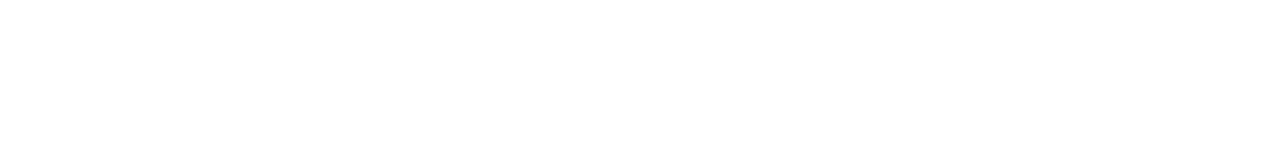
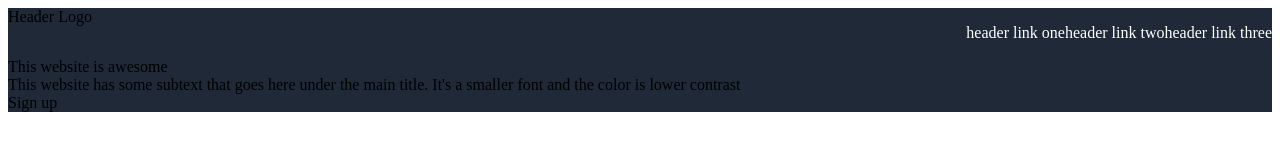
Before and after one commit to saufts/odin_website_project, a plain HTML site: page index.html in a window 1280 px wide. Drawn offline with Linux system fonts and the light colour scheme.

Commit message:
Add header background and links

```diff
--- a/index.html
+++ b/index.html
@@ -10,11 +10,24 @@
 <body>
     <div class="header-container">
         <div class="header-top">
+            <div class="header-logo">
+                Header Logo
+            </div>
+            <div class="header-links">
+                <ul>
+                    <li><a href="#">header link one</a></li>
+                    <li><a href="#">header link two</a></li>
+                    <li><a href="#">header link three</a></li>
+                </ul>
+            </div>
 
         </div>
         <div class="header-bottom">
             <div class="header-text-button">
-
+                <div class="hero-text">This website is awesome</div>
+                <div class="hero-secondary-text">This website has some subtext that goes here under the main title.
+                    It's a smaller font and the color is lower contrast</div>
+                <div button class="sign-up">Sign up</div>
             </div>
 
             <div class="header-image-placeholder">
--- a/style.css
+++ b/style.css
@@ -0,0 +1,28 @@
+body {
+    display: flex;
+    flex-direction: column;
+}
+
+.header-container {
+    background-color: #1F2937;
+    display: flex;
+    flex-direction: column;
+}
+
+.header-top {
+    display: flex;
+    justify-content: space-between;
+}
+
+ul {
+    display: flex;
+}
+
+a {
+    text-decoration: none;
+    color: white;
+}
+
+ul {
+    list-style-type: none;
+}
```
